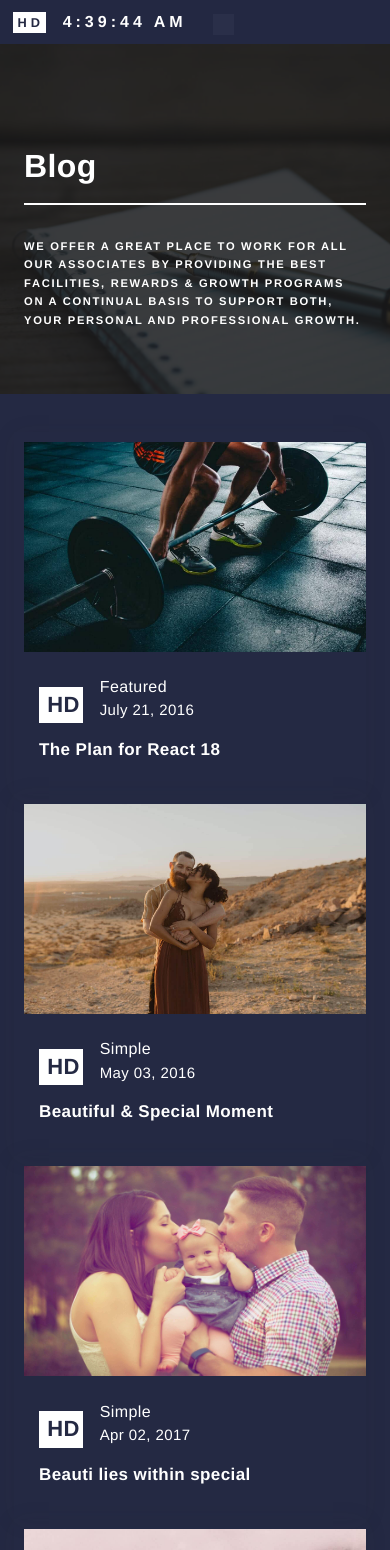
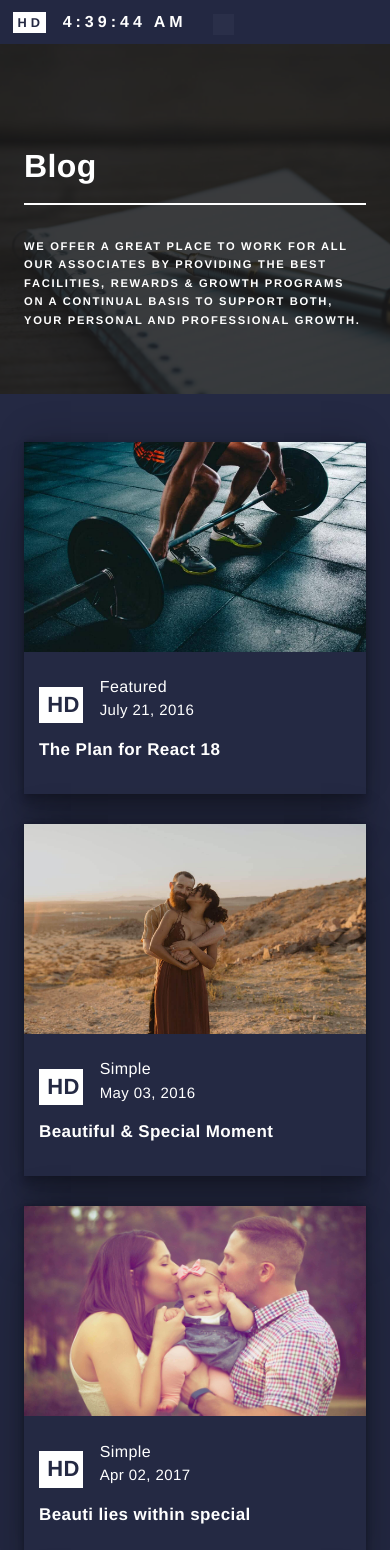
Before and after one commit to hardikaureate/hdreactsite, a React (Create React App) app: page /post in a window 390 px wide. Shown: the top 1550 px of the page. Built offline with nearby package versions, Linux system fonts and the light colour scheme.

Commit message:
Blog List Mobile Layout add Shadow

```diff
--- a/src/App.css
+++ b/src/App.css
@@ -1451,6 +1451,14 @@ hr.major {
     ul.icons.socicon li {
         padding-bottom: 0px !important;
     }
+    .col-4.blog-post.mobblog {
+        padding: 0px !important;
+        margin-bottom: 30px;
+        box-shadow: rgba(0, 0, 0, 0.25) 0px 54px 55px, rgba(0, 0, 0, 0.12) 0px -12px 30px, rgba(0, 0, 0, 0.12) 0px 4px 6px, rgba(0, 0, 0, 0.17) 0px 12px 13px, rgba(0, 0, 0, 0.09) 0px -3px 5px;
+    }
+    .moblay {
+        margin: 0 !important;
+    }
 }
 
 @media screen and (max-width: 480px) {
--- a/src/components/AllPosts.js
+++ b/src/components/AllPosts.js
@@ -26,12 +26,12 @@ const AllPosts = () => {
                 <section id="two">
                     <div className="inner">
                         <div class="box alt">
-                            <div class="row gtr-50 gtr-uniform">
+                            <div class="row gtr-50 gtr-uniform moblay">
                                 {
                                     allblog.data.map((items, i) => {
                                         return (
                                             <>
-                                                <div class="col-4 blog-post">
+                                                <div class="col-4 blog-post mobblog">
                                                     <div class="header-thumbnail">
                                                         <Link class="blog__img" to={`post/${items.slug}`}>
                                                             <img className="blogpageimage" src={items.blogImage} />
```
